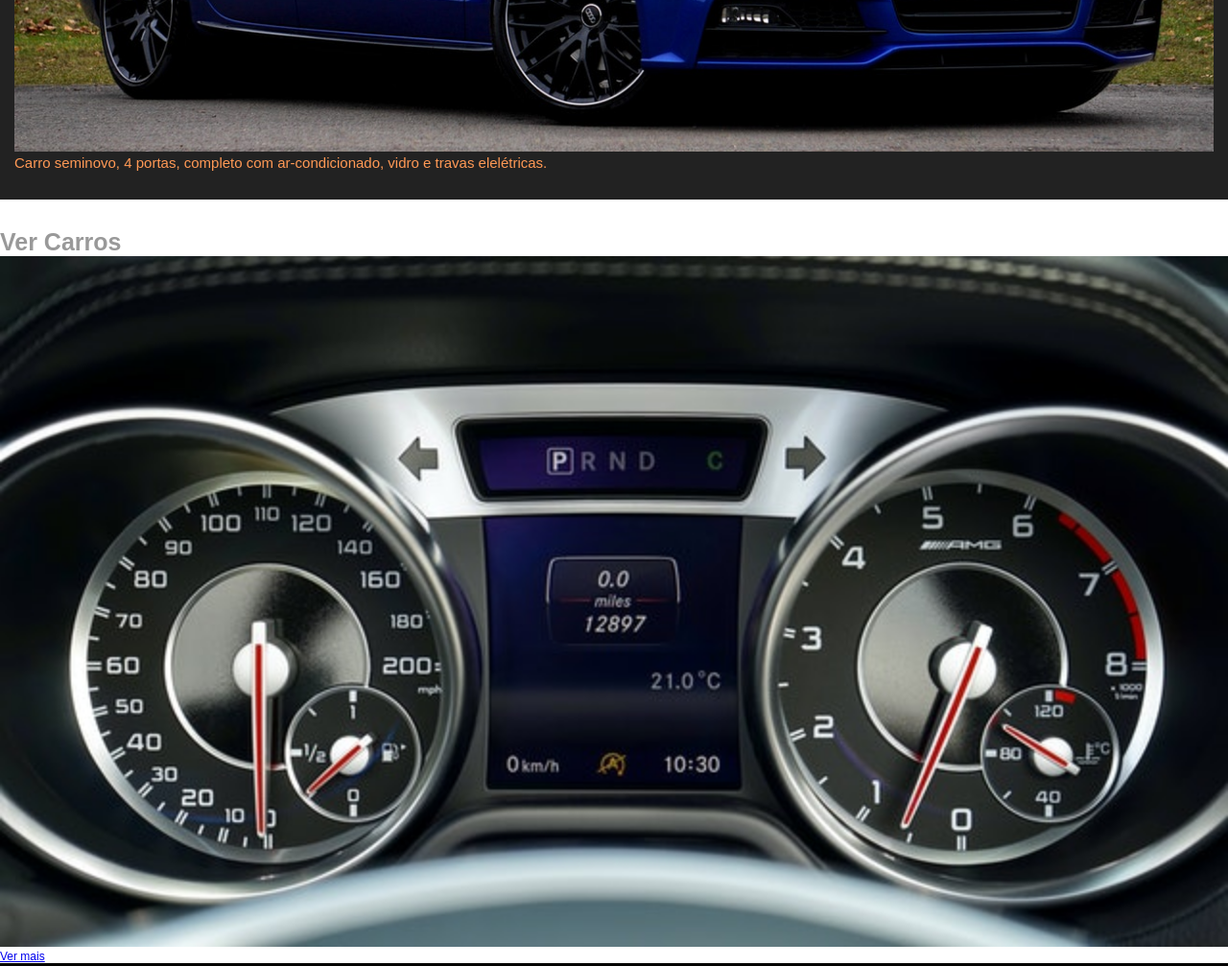
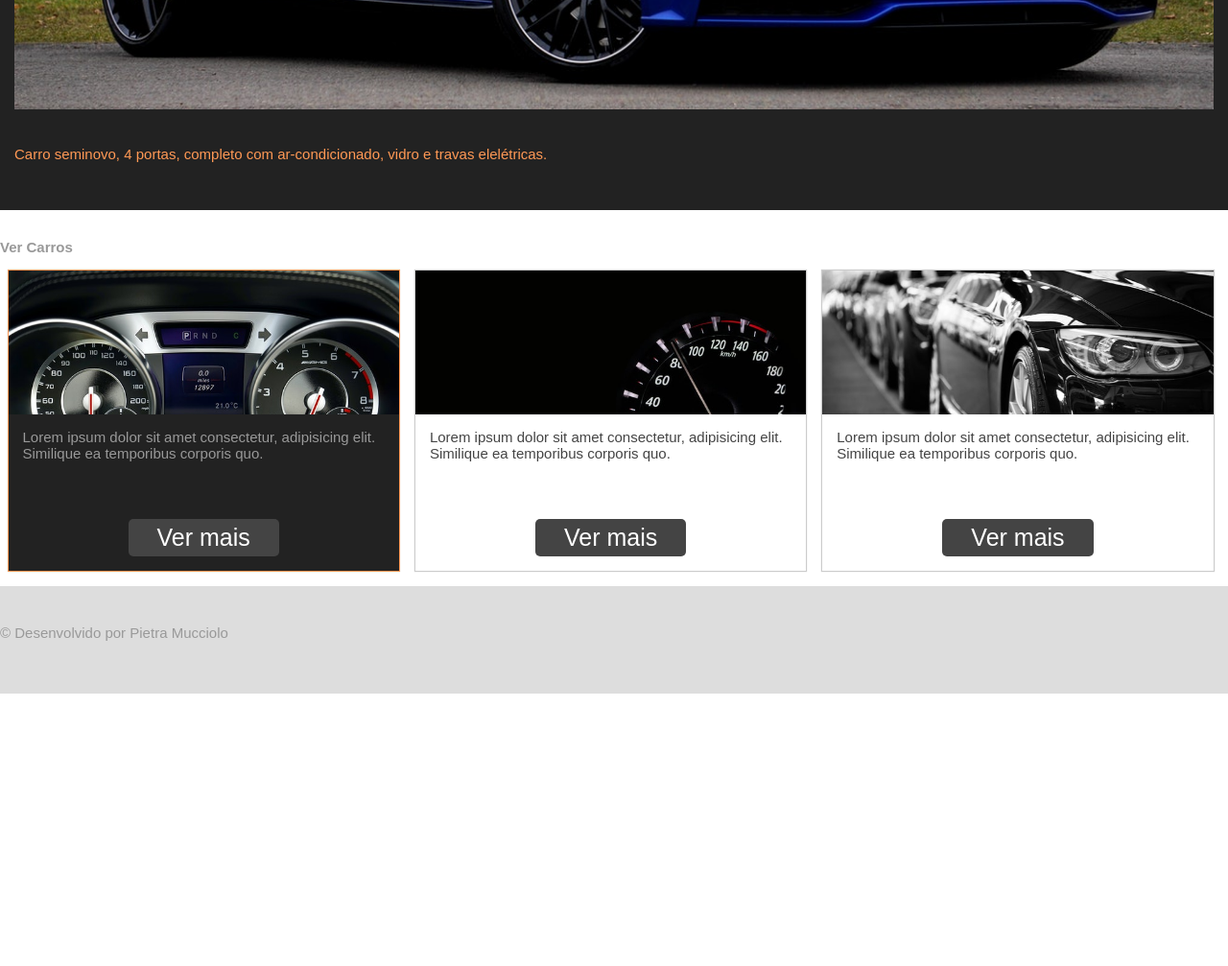
Before and after one commit to pietramucciolo/sass, a plain HTML site: page index.html in a window 1280 px wide. Shown: the part 760-1767 px from the top of the page at 96% size. After the commit the page ends 1483 px from the top, so only its background shows below. Drawn offline with nearby package versions, Linux system fonts and the light colour scheme; files that its build step writes are made by us from their sources.

Commit message:
Update index.html

```diff
--- a/index.html
+++ b/index.html
@@ -16,33 +16,36 @@
     <section>
         <div class="destack">
             <div class="container">
-                <h1>Audi A5</h1>
-                <h2>Destaque</h2>
-                <img src="./images/pexels-mike-244206.jpg" alt="Foto Audi por Mike em Pexels">
-                <p>Carro seminovo, 4 portas, completo com ar-condicionado, vidro e travas elelétricas.</p>
+                <h1 class="destack__title">Audi A5</h1>
+                <h2 class="destack__subtitle">Destaque</h2>
+                <img class="destack__image" src="./images/pexels-mike-244206.jpg" alt="Foto Audi por Mike em Pexels">
+                <p class="destack__description">Carro seminovo, 4 portas, completo com ar-condicionado, vidro e travas elelétricas.</p>
             </div>
         </div>
         <div class="container">
             <div class="blocks cars">
-                <h2>Ver Carros</h2>
-                <ul>
-                    <li>
-                        <div class="img-container">
+                <h3 class="blocks__title cars__title">Ver Carros</h3>
+                <ul class="blcks__list cars__list">
+                    <li class="blocks__item cars__item cars__item--destack">
+                        <div class="blocks__img-container cars__img-container">
                             <img src="./images/pexels-mike-431950.jpg" alt="Foto Mike em Pexels">
                         </div>
-                        <a href="#01">Ver mais</a>
+                        <p class="blocks__description blocks__description--destack">Lorem ipsum dolor sit amet consectetur, adipisicing elit. Similique ea temporibus corporis quo. </p>
+                        <a class="blocks__button cars__button" href="#01">Ver mais</a>
                     </li>
-                    <li>
-                        <div class="img-container">
+                    <li class="blocks__item cars__item">
+                        <div class="blocks__img-container cars__img-container">
                             <img src="./images/pexels-pixabay-248747.jpg" alt="Foto Pixabay Pixels">
                         </div>
-                        <a href="#02">Ver mais</a>
+                        <p class="blocks__description">Lorem ipsum dolor sit amet consectetur, adipisicing elit. Similique ea temporibus corporis quo. </p>
+                        <a class="blocks__button cars__button" href="#02">Ver mais</a>
                     </li>
-                    <li>
-                        <div class="img-container">
+                    <li class="blocks__item cars__item">
+                        <div class="blocks__img-container cars__img-container">
                             <img src="./images/pexels-torsten-dettlaff-70912.jpg" alt="Foto Pexels Torsten">
                         </div>
-                        <a href="#03"> Ver mais</a>
+                        <p class="blocks__description">Lorem ipsum dolor sit amet consectetur, adipisicing elit. Similique ea temporibus corporis quo. </p>
+                        <a class="blocks__button cars__button" href="#03"> Ver mais</a>
                     </li>
                 </ul>
             </div>
@@ -50,8 +53,9 @@
     </section>
     <footer>
         <div class="container">
-            <p> &copy; Desenvolvido por Pietra Mucciolo.</p>
+            <p> &copy; Desenvolvido por Pietra Mucciolo</p>
         </div>
     </footer>
+
 </body>
 </html>
```
